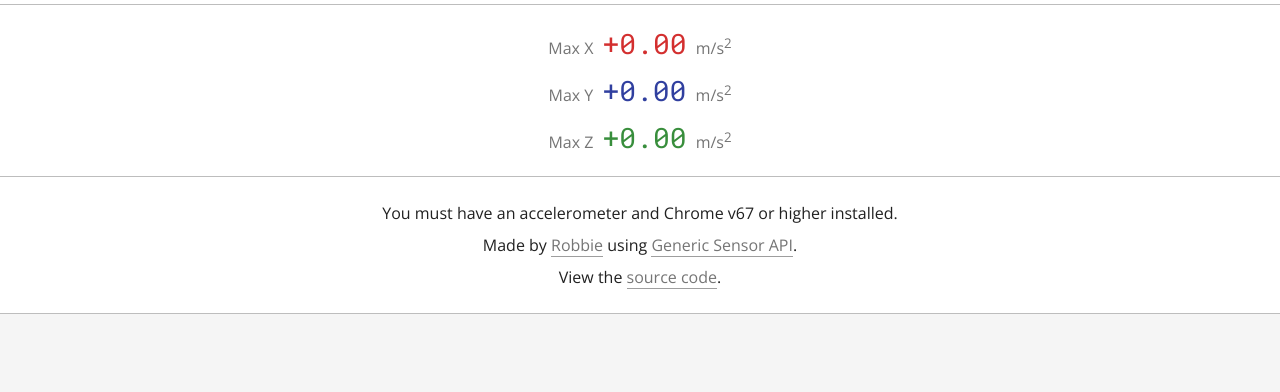
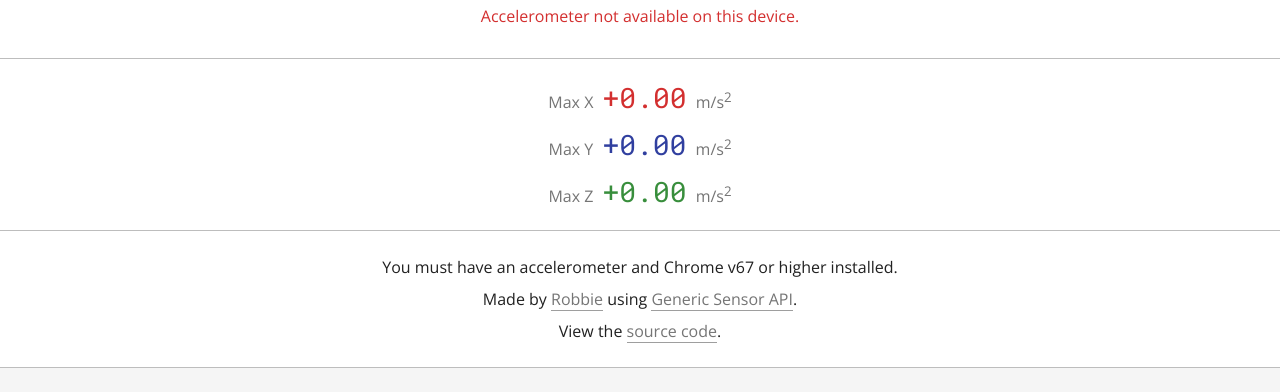
Before and after one commit to robbiejaeger/generic-sensor, a website: page public/index.html in a window 1280 px wide. Shown: the part 408-800 px from the top of the page. Drawn offline with nearby package versions, Linux system fonts and the light colour scheme.

Commit message:
Add error message if accel is not available for device

```diff
--- a/public/index.html
+++ b/public/index.html
@@ -17,6 +17,8 @@
     <p class="value"><span class="units">X</span> <span id="x-value">+0.00</span> <span class="units">m/s<sup>2</sup></span></p>
     <p class="value"><span class="units">Y</span> <span id="y-value">+0.00</span> <span class="units">m/s<sup>2</sup></span></p>
     <p class="value"><span class="units">Z</span> <span id="z-value">+0.00</span> <span class="units">m/s<sup>2</sup></span></p>
+
+    <p id="error-display" style="display: none;"></p>
   </section>
 
   <section id="max-values">
--- a/public/scripts.js
+++ b/public/scripts.js
@@ -2,6 +2,8 @@
   const xValueDisplay = document.getElementById('x-value');
   const yValueDisplay = document.getElementById('y-value');
   const zValueDisplay = document.getElementById('z-value');
+
+  const errorDisplay = document.getElementById('error-display');
 
   const xMaxDisplay = document.getElementById('x-max');
   const yMaxDisplay = document.getElementById('y-max');
@@ -13,7 +15,7 @@
 
   // Accelerometer API ---------------------------------------
 
-  const accelSensor = new Accelerometer({ frequency: 15 });
+  const accelSensor = new Accelerometer({ frequency: 12 });
 
   const initSensors = () => {
     accelSensor.onreading = updateAccelerationValues;
@@ -22,13 +24,9 @@
   };
 
   const updateAccelerationValues = () => {
-    console.log('Accelerometer reading.');
-    console.log(accelSensor.x, accelSensor.y, accelSensor.z);
     displayValues(accelSensor.x, accelSensor.y, accelSensor.z);
     displayMaxValues(accelSensor.x, accelSensor.y, accelSensor.z);
   };
-
-  // Accelerometer API ---------------------------------------
 
   const handleError = event => {
     if (event.error.name === 'NotReadableError') {
@@ -36,8 +34,11 @@
     }
   };
 
+  // Accelerometer API ^^^^^^^^^^^^^^^^^^^^^^^^^^^^^^^^^^^^^^^
+
   const displayError = () => {
-    console.log('Accelerometer is not available.');
+    errorDisplay.style = 'display: block;';
+    errorDisplay.innerText = 'Accelerometer not available on this device.';
   };
 
   const displayValues = (x, y, z) => {
--- a/public/styles.css
+++ b/public/styles.css
@@ -57,7 +57,7 @@ a {
   margin: 0 5px;
 }
 
-#x-value, #x-max {
+#x-value, #x-max, #error-display {
   color: #D32F2F;
 }
 
```
